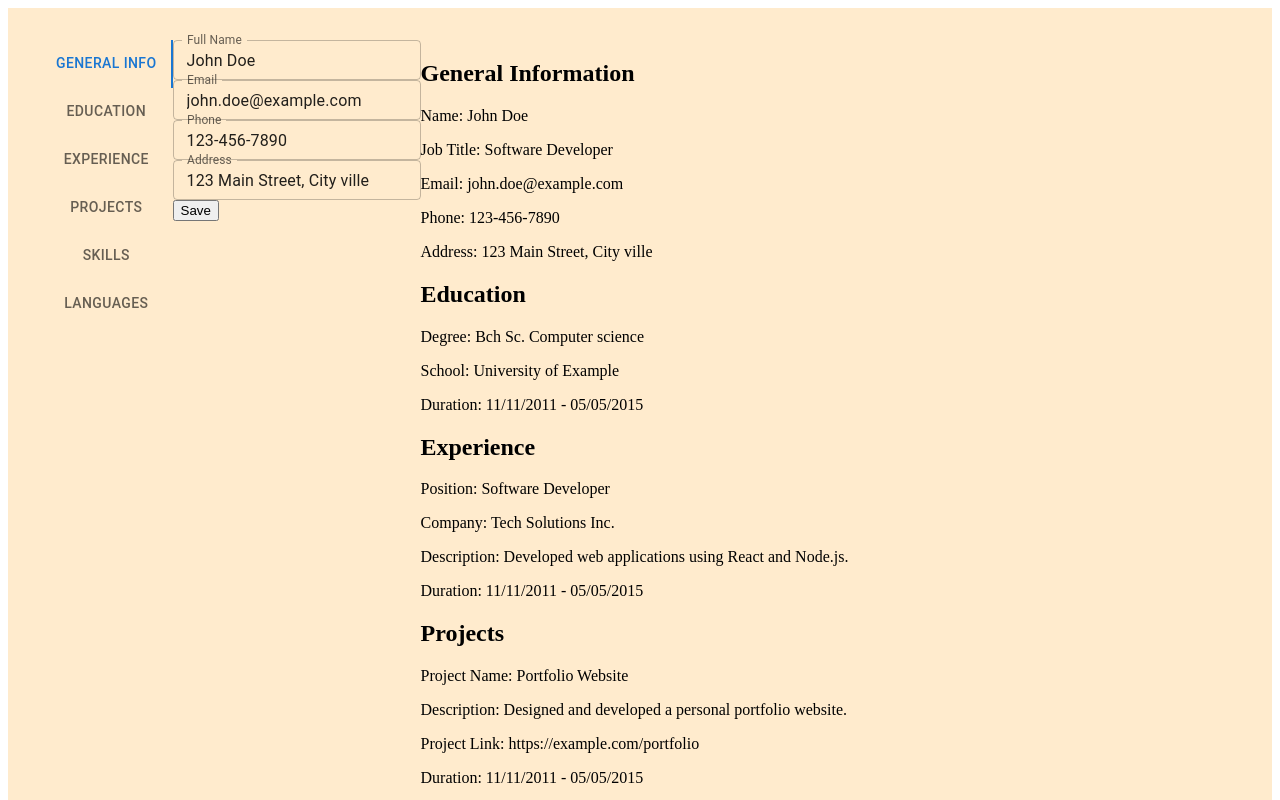
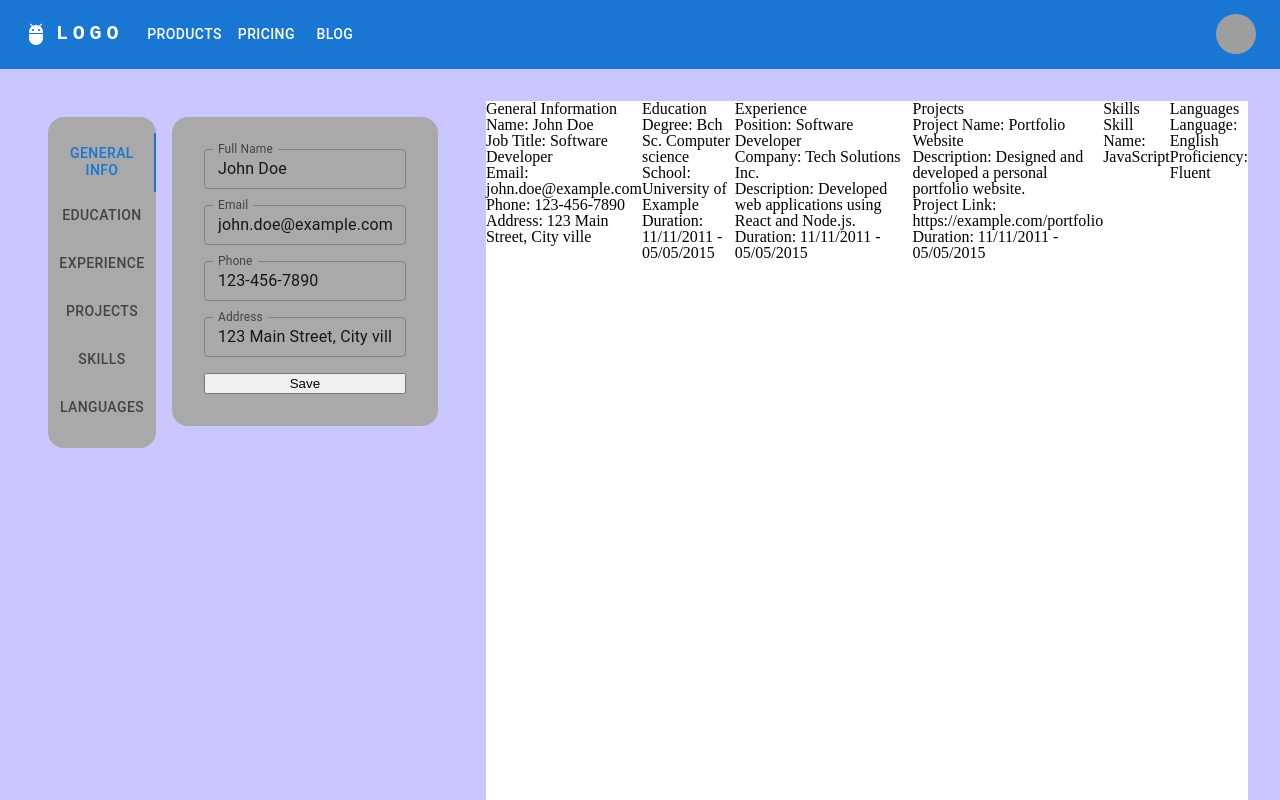
Before and after one commit to eLamine-dev/CV-Application, a React (Vite) app: page / in a window 1280 px wide. Both pictures are taken after a click on the button "OPEN IN EDITOR". Shown: the top 800 px of the page. Built offline with nearby package versions, Linux system fonts and the light colour scheme; grey boxes are pictures that could not be loaded.

Commit message:
starting to add styles

```diff
--- a/package.json
+++ b/package.json
@@ -10,11 +10,13 @@
     "preview": "vite preview"
   },
   "dependencies": {
-    "@emotion/react": "^11.11.3",
+    "@emotion/react": "^11.11.4",
     "@emotion/styled": "^11.11.0",
+    "@mui/icons-material": "^5.15.11",
     "@mui/lab": "^5.0.0-alpha.163",
-    "@mui/material": "^5.15.6",
+    "@mui/material": "^5.15.11",
     "@mui/x-date-pickers": "^6.19.2",
+    "@react-pdf/renderer": "^3.3.8",
     "dayjs": "^1.11.10",
     "prop-types": "^15.8.1",
     "react": "^18.2.0",
--- a/src/App.jsx
+++ b/src/App.jsx
@@ -4,7 +4,6 @@ import ResumeManager from './components/ResumeManager';
 import ResumeEditor from './components/ResumeEditor';
 import ResumeView from './components/ResumeView';
 import sampleResume from './components/sampleResume';
-import './styles/App.css';
 
 function App() {
    const [resumes, setResumes] = useState({ [sampleResume.id]: sampleResume });
@@ -55,9 +54,10 @@ function App() {
       setResumes(updatedResumes);
    };
 
+   const handleDownloadPdf = (resumeId) => {};
+
    return (
       <div className="App">
-         {/* <Header /> */}
          {selectedResume ? (
             <>
                <ResumeEditor
@@ -75,6 +75,7 @@ function App() {
                onOpenInEditor={handleOpenResume}
                onDeleteResume={handleDeleteResume}
                onMakeCopy={handleMakeCopy}
+               onDownloadPdf={handleDownloadPdf}
             />
          )}
       </div>
--- a/src/components/Header.jsx
+++ b/src/components/Header.jsx
@@ -1,9 +1,165 @@
+import { useState } from 'react';
+import AppBar from '@mui/material/AppBar';
+import Box from '@mui/material/Box';
+import Toolbar from '@mui/material/Toolbar';
+import IconButton from '@mui/material/IconButton';
+import Typography from '@mui/material/Typography';
+import Menu from '@mui/material/Menu';
+import MenuIcon from '@mui/icons-material/Menu';
+import Container from '@mui/material/Container';
+import Avatar from '@mui/material/Avatar';
+import Button from '@mui/material/Button';
+import Tooltip from '@mui/material/Tooltip';
+import MenuItem from '@mui/material/MenuItem';
+import AdbIcon from '@mui/icons-material/Adb';
+
+const pages = ['Products', 'Pricing', 'Blog'];
+const settings = ['Profile', 'Account', 'Dashboard', 'Logout'];
+
 function Header() {
+   const [anchorElNav, setAnchorElNav] = useState(null);
+   const [anchorElUser, setAnchorElUser] = useState(null);
+
+   const handleOpenNavMenu = (event) => {
+      setAnchorElNav(event.currentTarget);
+   };
+   const handleOpenUserMenu = (event) => {
+      setAnchorElUser(event.currentTarget);
+   };
+
+   const handleCloseNavMenu = () => {
+      setAnchorElNav(null);
+   };
+
+   const handleCloseUserMenu = () => {
+      setAnchorElUser(null);
+   };
+
    return (
-      <div>
-         <h1>Header </h1>
-      </div>
+      <AppBar position="static">
+         <Container maxWidth="xl">
+            <Toolbar disableGutters>
+               <AdbIcon sx={{ display: { xs: 'none', md: 'flex' }, mr: 1 }} />
+               <Typography
+                  variant="h6"
+                  noWrap
+                  component="a"
+                  href="#app-bar-with-responsive-menu"
+                  sx={{
+                     mr: 2,
+                     display: { xs: 'none', md: 'flex' },
+                     fontFamily: 'monospace',
+                     fontWeight: 700,
+                     letterSpacing: '.3rem',
+                     color: 'inherit',
+                     textDecoration: 'none',
+                  }}
+               >
+                  LOGO
+               </Typography>
+
+               <Box sx={{ flexGrow: 1, display: { xs: 'flex', md: 'none' } }}>
+                  <IconButton
+                     size="large"
+                     aria-label="account of current user"
+                     aria-controls="menu-appbar"
+                     aria-haspopup="true"
+                     onClick={handleOpenNavMenu}
+                     color="inherit"
+                  >
+                     <MenuIcon />
+                  </IconButton>
+                  <Menu
+                     id="menu-appbar"
+                     anchorEl={anchorElNav}
+                     anchorOrigin={{
+                        vertical: 'bottom',
+                        horizontal: 'left',
+                     }}
+                     keepMounted
+                     transformOrigin={{
+                        vertical: 'top',
+                        horizontal: 'left',
+                     }}
+                     open={Boolean(anchorElNav)}
+                     onClose={handleCloseNavMenu}
+                     sx={{
+                        display: { xs: 'block', md: 'none' },
+                     }}
+                  >
+                     {pages.map((page) => (
+                        <MenuItem key={page} onClick={handleCloseNavMenu}>
+                           <Typography textAlign="center">{page}</Typography>
+                        </MenuItem>
+                     ))}
+                  </Menu>
+               </Box>
+               <AdbIcon sx={{ display: { xs: 'flex', md: 'none' }, mr: 1 }} />
+               <Typography
+                  variant="h5"
+                  noWrap
+                  component="a"
+                  href="#app-bar-with-responsive-menu"
+                  sx={{
+                     mr: 2,
+                     display: { xs: 'flex', md: 'none' },
+                     flexGrow: 1,
+                     fontFamily: 'monospace',
+                     fontWeight: 700,
+                     letterSpacing: '.3rem',
+                     color: 'inherit',
+                     textDecoration: 'none',
+                  }}
+               >
+                  LOGO
+               </Typography>
+               <Box sx={{ flexGrow: 1, display: { xs: 'none', md: 'flex' } }}>
+                  {pages.map((page) => (
+                     <Button
+                        key={page}
+                        onClick={handleCloseNavMenu}
+                        sx={{ my: 2, color: 'white', display: 'block' }}
+                     >
+                        {page}
+                     </Button>
+                  ))}
+               </Box>
+
+               <Box sx={{ flexGrow: 0 }}>
+                  <Tooltip title="Open settings">
+                     <IconButton onClick={handleOpenUserMenu} sx={{ p: 0 }}>
+                        <Avatar
+                           alt="Remy Sharp"
+                           src="/static/images/avatar/2.jpg"
+                        />
+                     </IconButton>
+                  </Tooltip>
+                  <Menu
+                     sx={{ mt: '45px' }}
+                     id="menu-appbar"
+                     anchorEl={anchorElUser}
+                     anchorOrigin={{
+                        vertical: 'top',
+                        horizontal: 'right',
+                     }}
+                     keepMounted
+                     transformOrigin={{
+                        vertical: 'top',
+                        horizontal: 'right',
+                     }}
+                     open={Boolean(anchorElUser)}
+                     onClose={handleCloseUserMenu}
+                  >
+                     {settings.map((setting) => (
+                        <MenuItem key={setting} onClick={handleCloseUserMenu}>
+                           <Typography textAlign="center">{setting}</Typography>
+                        </MenuItem>
+                     ))}
+                  </Menu>
+               </Box>
+            </Toolbar>
+         </Container>
+      </AppBar>
    );
 }
-
 export default Header;
--- a/src/components/ResumeView.jsx
+++ b/src/components/ResumeView.jsx
@@ -8,6 +8,7 @@ import sampleResume from './sampleResume.jsx';
 
 function ResumeView({ selectedResume }) {
    const resume = selectedResume || sampleResume;
+
    return (
       <div className="ResumeView">
          <GeneralInfo generalInfo={resume['general info']} />
--- a/src/components/resumeEditor/DynamicForm.jsx
+++ b/src/components/resumeEditor/DynamicForm.jsx
@@ -2,6 +2,8 @@ import { createElement, useEffect, useReducer, useState } from 'react';
 import { LocalizationProvider } from '@mui/x-date-pickers/LocalizationProvider';
 import { AdapterDayjs } from '@mui/x-date-pickers/AdapterDayjs';
 import { DateField } from '@mui/x-date-pickers/DateField';
+
+import dayjs from 'dayjs';
 
 import {
    TextField,
@@ -12,9 +14,8 @@ import {
    Stack,
    Button,
    Chip,
+   Box,
 } from '@mui/material';
-
-import dayjs from 'dayjs';
 
 function DynamicForm({
    activeTab,
@@ -66,9 +67,10 @@ function DynamicForm({
    };
 
    return (
-      <div className="DynamicForm">
+      <Box className="dynamicForm">
          {activeTab !== 'general info' && selectedResume[activeTab] && (
             <Stack>
+               <h3>Edit Existing:</h3>
                {selectedResume[activeTab].map((entry, index) => {
                   return (
                      <Chip
@@ -97,7 +99,11 @@ function DynamicForm({
                })}
             </Stack>
          )}
-         <form id="editing-form" onSubmit={handleSubmit}>
+         <form
+            id="editing-form"
+            className="inputsContainer"
+            onSubmit={handleSubmit}
+         >
             {config[activeTab].map((field, index) => {
                return (
                   <div key={index}>
@@ -157,7 +163,7 @@ function DynamicForm({
             })}
             <button type="submit">Save</button>
          </form>
-      </div>
+      </Box>
    );
 }
 
--- a/src/components/resumeEditor/NavigationTabs.jsx
+++ b/src/components/resumeEditor/NavigationTabs.jsx
@@ -1,9 +1,14 @@
 import Tabs from '@mui/material/Tabs';
 import Tab from '@mui/material/Tab';
 
-function ElementsTabs({ config, setActiveTab, activeTab }) {
+function FormNav({ config, setActiveTab, activeTab }) {
    return (
-      <Tabs orientation="vertical" variant="scrollable" value={activeTab}>
+      <Tabs
+         className="formNav"
+         orientation="vertical"
+         variant="scrollable"
+         value={activeTab}
+      >
          {Object.keys(config).map((key, index) => {
             return (
                <Tab
@@ -20,4 +25,4 @@ function ElementsTabs({ config, setActiveTab, activeTab }) {
    );
 }
 
-export default ElementsTabs;
+export default FormNav;
--- a/src/components/resumeManager/ResumeCard.jsx
+++ b/src/components/resumeManager/ResumeCard.jsx
@@ -12,11 +12,10 @@ function ResumeCard({ resume, onOpenEditor, onMakeCopy, onDownloadPDF }) {
    const handleDownloadPDF = () => {};
 
    return (
-      <Card>
+      <Card className="resumeCard">
          <CardContent>
             {/* Display snapshot of resume */}
             <div>{/* Add snapshot here */}</div>
-            {/* Buttons */}
             <Button onClick={handleOpenEditor}>Open in Editor</Button>
             <Button onClick={handleMakeCopy}>Make a Copy</Button>
             <Button onClick={handleDownloadPDF}>Download PDF</Button>
--- a/src/main.jsx
+++ b/src/main.jsx
@@ -1,9 +1,13 @@
 import React from 'react';
 import ReactDOM from 'react-dom/client';
+import Header from './components/Header';
 import App from './App';
+import './styles/reset.css';
+import './styles/index.css';
 
 ReactDOM.createRoot(document.getElementById('root')).render(
    <React.StrictMode>
+      <Header />
       <App />
    </React.StrictMode>
 );
--- a/src/styles/App.css
+++ /dev/null
@@ -1,18 +0,0 @@
-.App {
-   display: flex;
-   justify-items: stretch;
-   flex-direction: row;
-   margin: 0 auto;
-   padding: 2rem;
-   background-color: blanchedalmond;
-}
-
-/* .ResumeManager,
-.ResumeEditor {
-   border: solid black 2px;
-} */
-
-.ResumeEditor {
-   display: flex;
-   height: 600px;
-}
--- /dev/null
+++ b/src/styles/index.css
@@ -0,0 +1,65 @@
+.App {
+   height: 100vh;
+   display: flex;
+   justify-content: space-around;
+   padding: 2rem;
+   background-color: rgb(202, 198, 255);
+   gap: 2rem;
+}
+
+.header {
+   display: flex;
+   justify-content: start;
+   align-items: center;
+   gap: 3rem;
+}
+
+.header nav {
+}
+
+.ResumeEditor {
+   display: flex;
+
+   flex-grow: 1;
+   padding: 1rem;
+   display: flex;
+   gap: 1rem;
+}
+
+.formNav {
+   background-color: darkgray;
+   height: fit-content;
+   padding: 1rem 0;
+   border-radius: 1rem;
+}
+
+.dynamicForm {
+   background-color: darkgray;
+   height: fit-content;
+   padding: 2rem;
+   border-radius: 1rem;
+   display: flex;
+   flex-direction: column;
+   flex-grow: 1;
+   gap: 2rem;
+}
+
+.inputsContainer {
+   display: flex;
+   flex-direction: column;
+   gap: 1rem;
+}
+
+.ResumeView {
+   display: flex;
+   width: 900px;
+   background-color: white;
+   flex-grow: 1;
+}
+
+.ResumeManager {
+   flex-basis: 80%;
+   display: flex;
+   flex-direction: column;
+   gap: 1rem;
+}
--- /dev/null
+++ b/src/styles/reset.css
@@ -0,0 +1,129 @@
+/* http://meyerweb.com/eric/tools/css/reset/
+   v2.0 | 20110126
+   License: none (public domain)
+*/
+
+html,
+body,
+div,
+span,
+applet,
+object,
+iframe,
+h1,
+h2,
+h3,
+h4,
+h5,
+h6,
+p,
+blockquote,
+pre,
+a,
+abbr,
+acronym,
+address,
+big,
+cite,
+code,
+del,
+dfn,
+em,
+img,
+ins,
+kbd,
+q,
+s,
+samp,
+small,
+strike,
+strong,
+sub,
+sup,
+tt,
+var,
+b,
+u,
+i,
+center,
+dl,
+dt,
+dd,
+ol,
+ul,
+li,
+fieldset,
+form,
+label,
+legend,
+table,
+caption,
+tbody,
+tfoot,
+thead,
+tr,
+th,
+td,
+article,
+aside,
+canvas,
+details,
+embed,
+figure,
+figcaption,
+footer,
+header,
+hgroup,
+menu,
+nav,
+output,
+ruby,
+section,
+summary,
+time,
+mark,
+audio,
+video {
+   margin: 0;
+   padding: 0;
+   border: 0;
+   font-size: 100%;
+   font: inherit;
+   vertical-align: baseline;
+}
+/* HTML5 display-role reset for older browsers */
+article,
+aside,
+details,
+figcaption,
+figure,
+footer,
+header,
+hgroup,
+menu,
+nav,
+section {
+   display: block;
+}
+body {
+   line-height: 1;
+}
+ol,
+ul {
+   list-style: none;
+}
+blockquote,
+q {
+   quotes: none;
+}
+blockquote:before,
+blockquote:after,
+q:before,
+q:after {
+   content: '';
+   content: none;
+}
+table {
+   border-collapse: collapse;
+   border-spacing: 0;
+}
```
Also changed, not shown: 1 other file (tests, documents, lock files or other folders).
